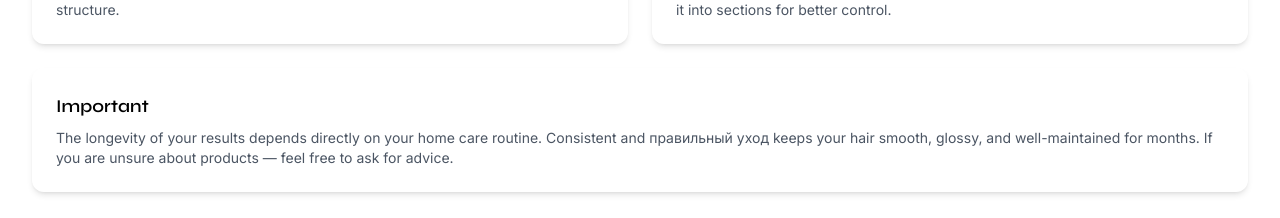
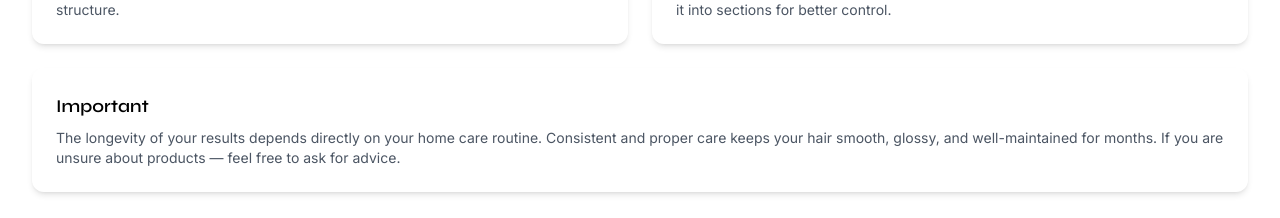
Before and after one commit to garvyPng/keratin-switzerland, a React (Vite) app: page / in a window 1280 px wide. Shown: the part 3043-3261 px from the top of the page. Built offline with nearby package versions, Linux system fonts and the light colour scheme.

Commit message:
en translate fixed

```diff
--- a/src/i18n/en.json
+++ b/src/i18n/en.json
@@ -203,7 +203,7 @@
             },
             {
                 "title": "Important",
-                "text": "The longevity of your results depends directly on your home care routine. Consistent and правильный уход keeps your hair smooth, glossy, and well-maintained for months. If you are unsure about products — feel free to ask for advice."
+                "text": "The longevity of your results depends directly on your home care routine. Consistent and proper care keeps your hair smooth, glossy, and well-maintained for months. If you are unsure about products — feel free to ask for advice."
             }
         ]
     },
@@ -282,7 +282,7 @@
             },
             {
                 "question": "Can I wash my hair after the treatment?",
-                "answer": "Yes, modern formulas allow you to wash your hair the same day. However, always follow the specific рекомендациям given after your appointment."
+                "answer": "Yes, modern formulas allow you to wash your hair the same day. However, always follow the specific recommendations given after your appointment."
             }
         ]
     },
--- a/src/shared/components/Footer.tsx
+++ b/src/shared/components/Footer.tsx
@@ -110,8 +110,7 @@ export default function Footer() {
 
             <div className='bg-[var(--color-black)] text-center p-4'>
                 <p className='text-sm text-white'>
-                    © {new Date().getFullYear()} {t('footer.copyright')}{' '}
-                    reserved.
+                    © {new Date().getFullYear()} {t('footer.copyright')}
                 </p>
             </div>
         </footer>
```
